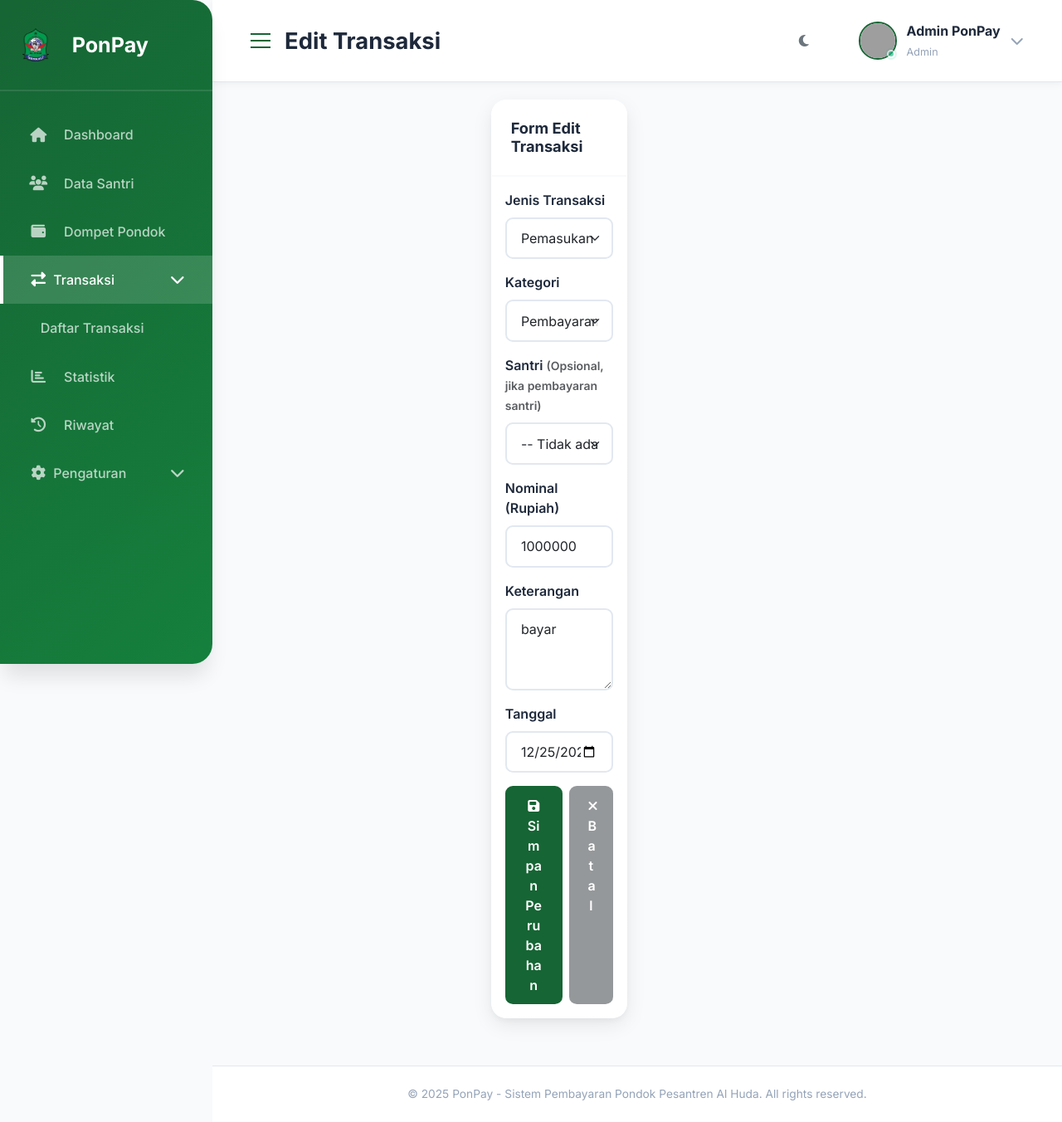
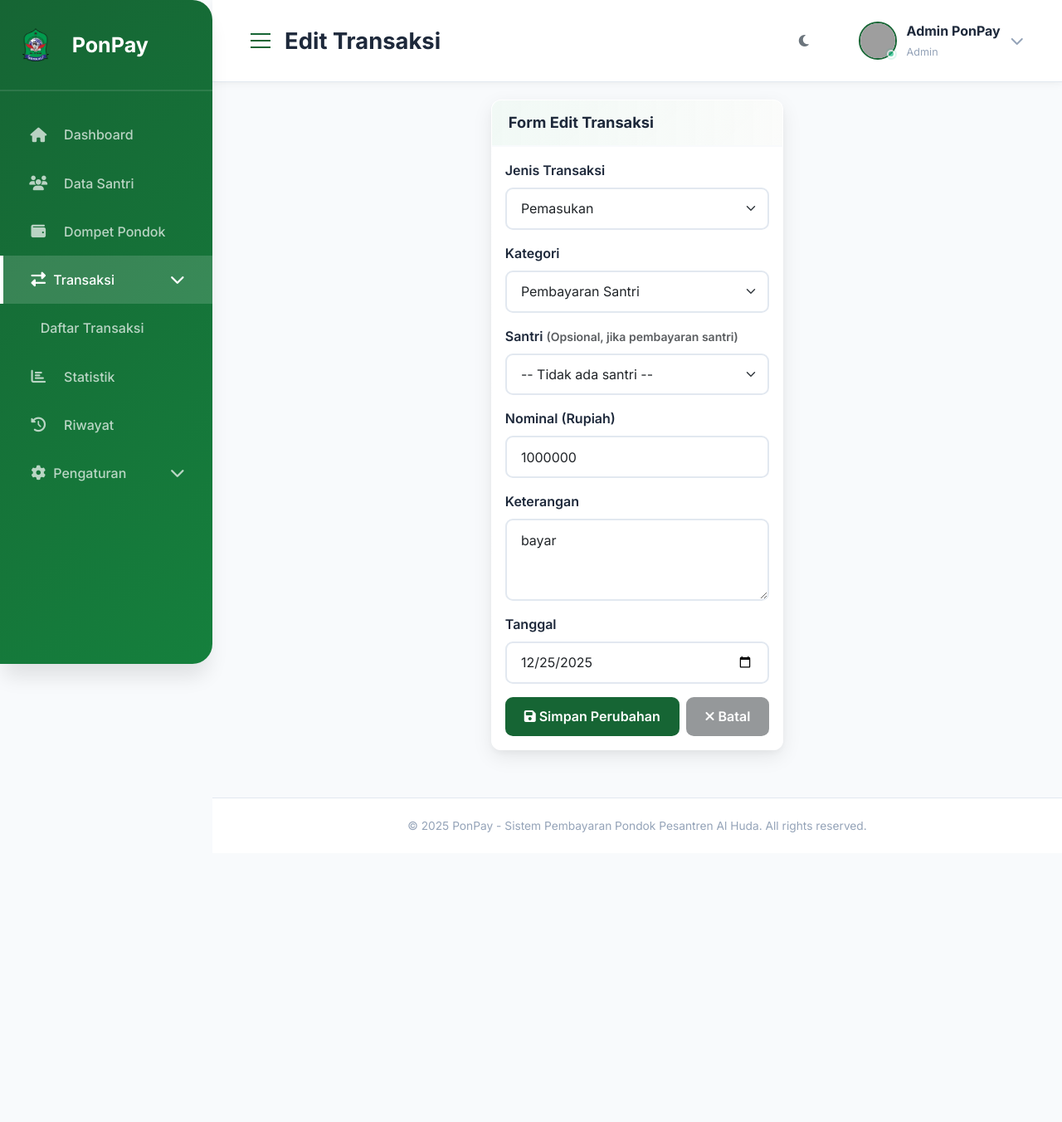
Before and after one commit to kampusriset/23g_flask_pesantren_pay, a Flask app: page /transaction/edit/1 in a window 1280 px wide. Shown: the whole page at 83% size. After the commit the page ends 1003 px from the top, so only its background shows below. Run offline with Flask 3, Linux system fonts and the light colour scheme; data comes from the database, SQL or seed files in the repository; parts of the project's set-up code (start-up, migrations or seed data) failed here and were passed over; some libraries are stand-ins or nearby versions; grey boxes are pictures that could not be loaded.

Commit message:
Edit from transaksi

```diff
--- a/templates/edit_transaction.html
+++ b/templates/edit_transaction.html
@@ -4,16 +4,17 @@
 {% block page_title %}Edit Transaksi{% endblock %}
 
 {% block content %}
-<div class="container-fluid">
-    <div class="row">
-        <div class="col-lg-6">
-            <div class="card">
+<div class="container mx-auto px-4 py-6" id="transactionPage">
+    <div class="d-flex justify-content-center">
+        <div style="width:100%;max-width:760px;">
+            <div class="form-card card">
                 <div class="card-header">
                     <h6 class="card-title">Form Edit Transaksi</h6>
                 </div>
                 <div class="card-body">
                     <form method="POST">
-                        <input type="hidden" name="csrf_token" value="{{ csrf_token() }}"/>
+                        <input type="hidden" name="csrf_token" value="{{ csrf_token() }}" />
+
                         <div class="form-group mb-3">
                             <label class="form-label">Jenis Transaksi</label>
                             <select class="form-select" name="type" id="transType" required>
@@ -34,11 +35,11 @@
                             <select class="form-select" name="student_id" id="student_id">
                                 <option value="">-- Tidak ada santri --</option>
                                 {% if students %}
-                                    {% for student in students %}
-                                    <option value="{{ student['id'] }}" {% if transaction.get('student_id') == student['id'] %}selected{% endif %}>
-                                        {{ student['name'] }} ({{ student['nisn'] }})
-                                    </option>
-                                    {% endfor %}
+                                {% for student in students %}
+                                <option value="{{ student['id'] }}" {% if transaction.get('student_id') == student['id'] %}selected{% endif %}>
+                                    {{ student['name'] }} ({{ student['nisn'] }})
+                                </option>
+                                {% endfor %}
                                 {% endif %}
                             </select>
                         </div>
```
